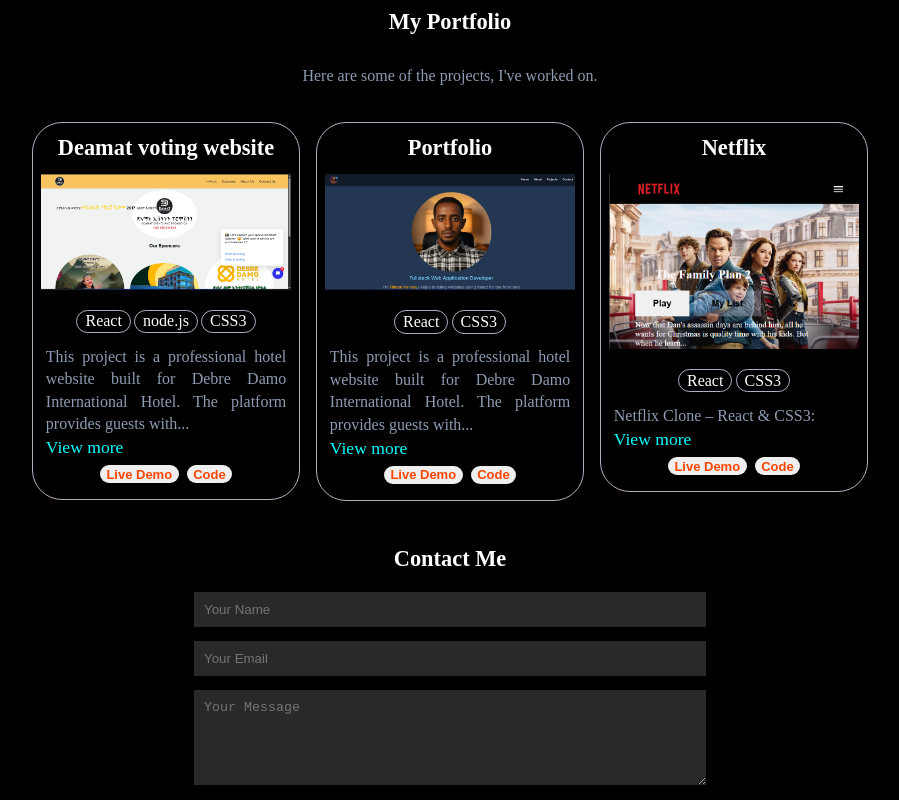
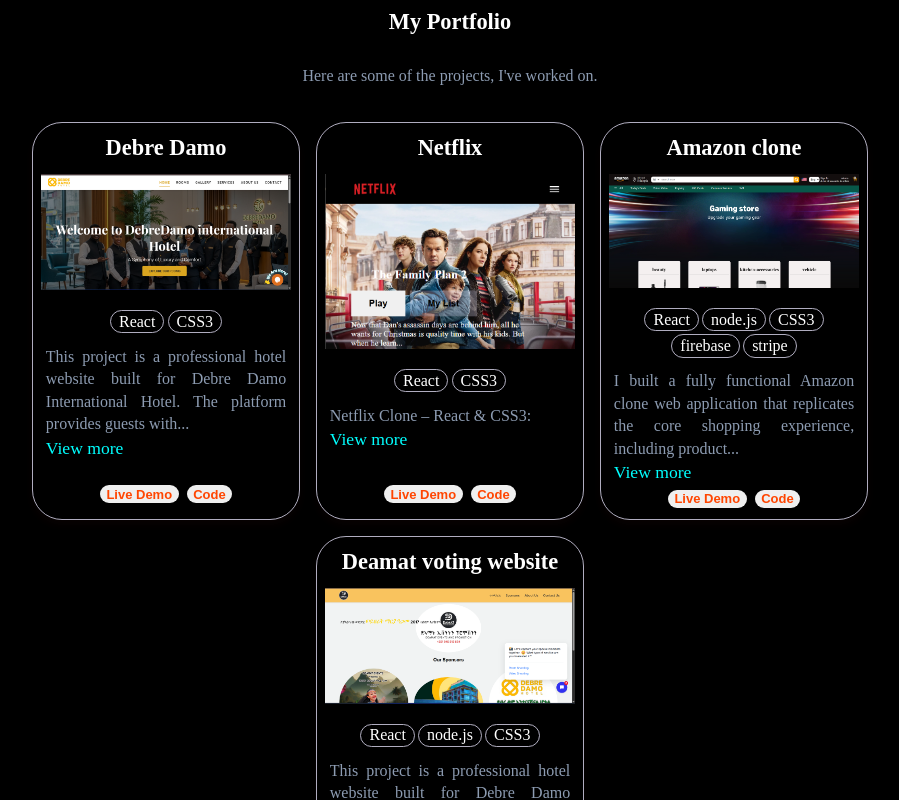
Before and after one commit to fil-eng/filmonportfolio, a React (Vite) app: page / in a window 1280 px wide. Shown: the part 840-1640 px from the top of the page, without its empty margins (190-1089 px from the left). Built offline with nearby package versions, Linux system fonts and the light colour scheme; no server answers.

Commit message:
i add Amazon clone to my portfolio

```diff
--- a/src/components/Header/Header.module.css
+++ b/src/components/Header/Header.module.css
@@ -1,7 +1,7 @@
 .header {
   width: 100%;
   height: 60px;
-  background-color: rgb(64, 67, 67);
+  background-color: rgb(37, 48, 60);
   z-index: 1000;
   position: fixed;
   top: 0;
--- a/src/components/portfolio/Projects.jsx
+++ b/src/components/portfolio/Projects.jsx
@@ -1,7 +1,9 @@
 import fristProject from "../../assets/hotel.png";
 import secondProject from "../../assets/vote.png";
-import thirdProject from "../../assets/portfolio.png";
-import netflixProject from "../../assets/netflix.png"
+// import thirdProject from "../../assets/portfolio.png";
+import thirdProject from "../../assets/amazonclone.png";
+
+import netflixProject from "../../assets/netflix.png";
 import { Link } from "react-router-dom";
 import Styles from "./Projects.module.css";
 import { useState } from "react";
@@ -13,26 +15,34 @@
   //   stack: ["React", "node.js", "CSS3"],
   //   disc: "This project is a professional hotel website built for Debre Damo International Hotel. The platform provides guests with easy access to information about rooms, services, and amenities, as well as seamless contact options for booking and inquiries. The goal was to create a modern, responsive, and user-friendly experience that reflects the hotel’s brand and makes it accessible to both local and international visitors.",
   // },
+
+  {
+    img: fristProject,
+    url: "https://debredamointernationalhotel.com",
+    name: "Debre Damo",
+    stack: ["React", "CSS3"],
+    disc: "This project is a professional hotel website built for Debre Damo International Hotel. The platform provides guests with easy access to information about rooms, services, and amenities, as well as seamless contact options for booking and inquiries. The goal was to create a modern, responsive, and user-friendly experience that reflects the hotel’s brand and makes it accessible to both local and international visitors.",
+  },
+  {
+    img: netflixProject,
+    url: "https://hailekiros.netlify.app",
+    name: "Netflix",
+    stack: ["React", "CSS3"],
+    disc: "Netflix Clone – React & CSS3:",
+  },
+    {
+    name: "Amazon clone",
+    url: "https://amazoncfilaclone.netlify.app",
+    img: thirdProject,
+    stack: ["React", "node.js", "CSS3","firebase","stripe"],
+    disc: "I built a fully functional Amazon clone web application that replicates the core shopping experience, including product browsing, cart management, payment gateway, and a clean, responsive UI. This project demonstrates my full-stack skills, attention to user experience, and ability to recreate a large-scale e-commerce interface from scratch.",
+  },
   {
     name: "Deamat voting website",
     url: "https://filmonportfolio.netlify.app",
     img: secondProject,
     stack: ["React", "node.js", "CSS3"],
     disc: "This project is a professional hotel website built for Debre Damo International Hotel. The platform provides guests with easy access to information about rooms, services, and amenities, as well as seamless contact options for booking and inquiries. The goal was to create a modern, responsive, and user-friendly experience that reflects the hotel’s brand and makes it accessible to both local and international visitors.",
-  },
-  {
-    img: thirdProject,
-    url: "https://filmonportfolio.netlify.app",
-    name: "Portfolio",
-    stack: ["React", "CSS3"],
-    disc: "This project is a professional hotel website built for Debre Damo International Hotel. The platform provides guests with easy access to information about rooms, services, and amenities, as well as seamless contact options for booking and inquiries. The goal was to create a modern, responsive, and user-friendly experience that reflects the hotel’s brand and makes it accessible to both local and international visitors.",
-  },
-   {
-    img: netflixProject,
-    url: "https://hailekiros.netlify.app",
-    name: "Netflix",
-    stack: ["React", "CSS3"],
-    disc: "Netflix Clone – React & CSS3:",
   },
 ];
 
--- a/src/components/portfolio/Projects.module.css
+++ b/src/components/portfolio/Projects.module.css
@@ -33,6 +33,7 @@
   align-items: stretch;
   border: 1px solid rgba(207, 204, 225, 0.852);
   align-self: start; /* prevent this card from stretching to match siblings */
+  height: 380px;
 }
 .project:hover {
   border: 2px solid orangered;
```
Also changed, not shown: src/assets/amazonclone.png (added).
